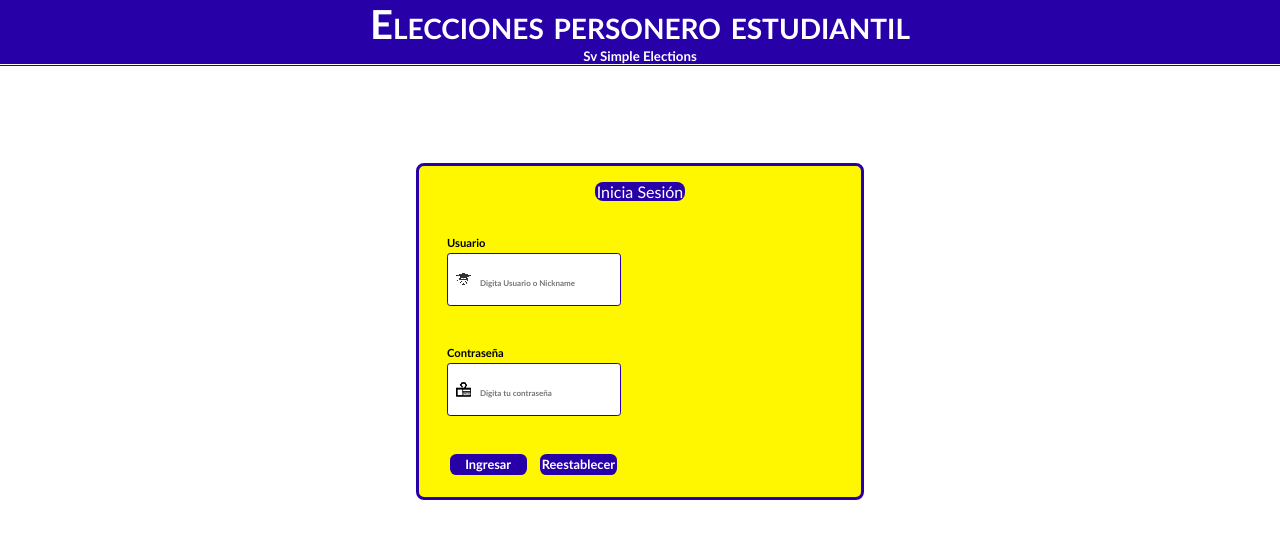
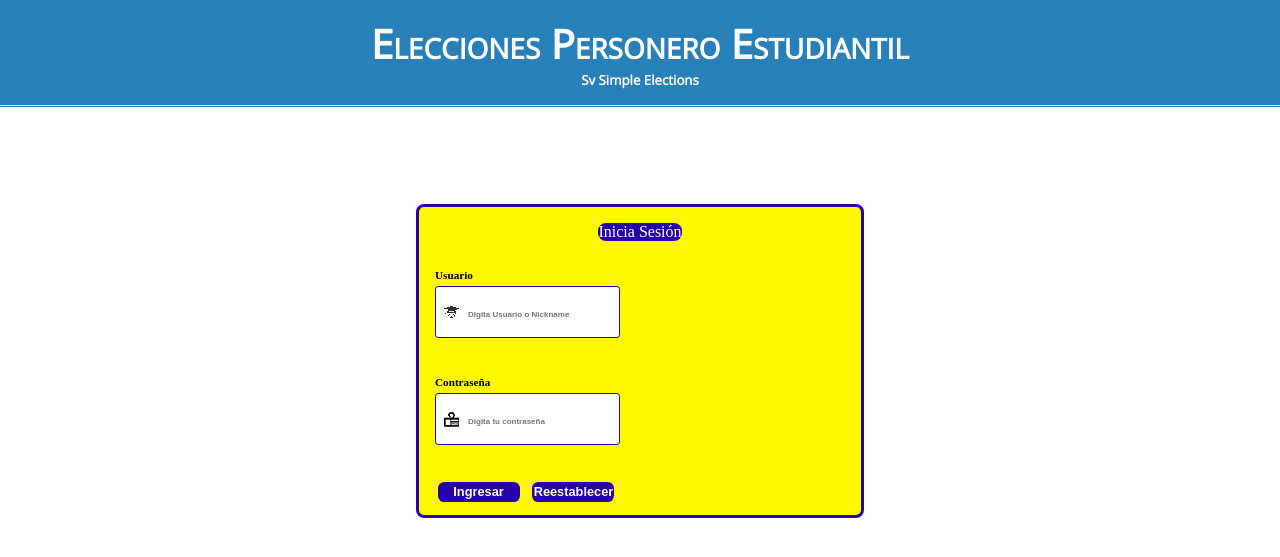
Before and after one commit to dfbarrios-gh/dp-acoinprev, a PHP site: page / in a window 1280 px wide. Shown: the top 557 px of the page. Run offline with PHP 8.4, Linux system fonts and the light colour scheme.

Commit message:
Mejorado los colores y fuentes del header de index

```diff
--- a/estilo.css
+++ b/estilo.css
@@ -1,6 +1,7 @@
 * {
 	margin: 0;
-	font-family:'Candara';
+	padding: 0;
+
 }
 
 #contenedor{
@@ -28,9 +29,15 @@
 	background-color:rgba(40, 0, 168, 1);
 }
 
+/*Etiquetas HTML*/
+
 header{
+	text-align: center;
+	font-family: 'Open Sans';
+	color: white;
 	border-bottom: double;
-	height:10%;
+	padding: 1em;
+	background-color: #2980b9;
 }
 
 footer{
@@ -40,16 +47,9 @@ footer{
 	font-weight: bold;
 }
 
-header, footer{
-	background-color:rgba(40, 0, 168, 1);
-	color:#FFFFFF;
-	text-align:center;
-}
-
 header h1{
 	font-size:2.5em;
 	font-variant: small-caps;
-	text-align: center;
 }
 
 form{
--- a/index.php
+++ b/index.php
@@ -13,10 +13,15 @@ require_once("conexion.php");
             <title>Sv Simple Elections</title>
             <link rel='shortcut icon' href='img/fav.jpg'/>
             <link rel='stylesheet' type='text/css' href='estilo.css'/>
+
+            <!-- Cargando Fuentes -->
+            <link href="https://fonts.googleapis.com/css?family=Fjalla+One|Open+Sans|Roboto" rel="stylesheet">
+            <!-- Fin carga de fuentes -->
+
       </head>
       <body>
             <header>
-                  <h1>Elecciones personero estudiantil</h1>
+                  <h1>Elecciones Personero Estudiantil</h1>
                   <h5>Sv Simple Elections</h5>
             </header>
                   <div id='contenedor'>
```
